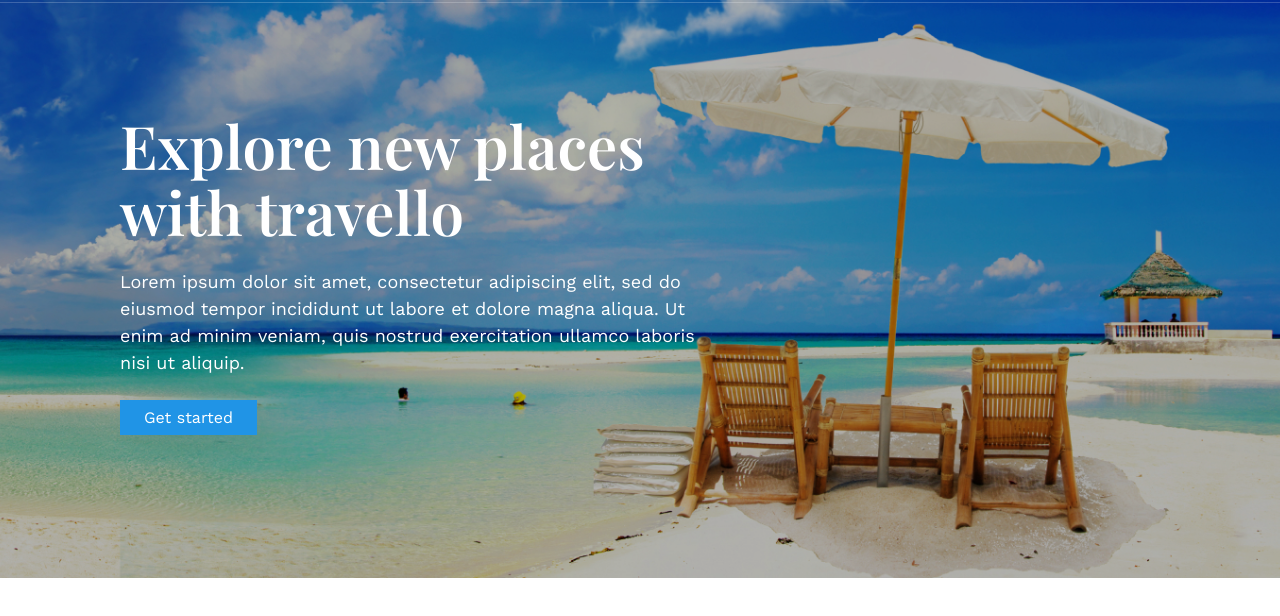
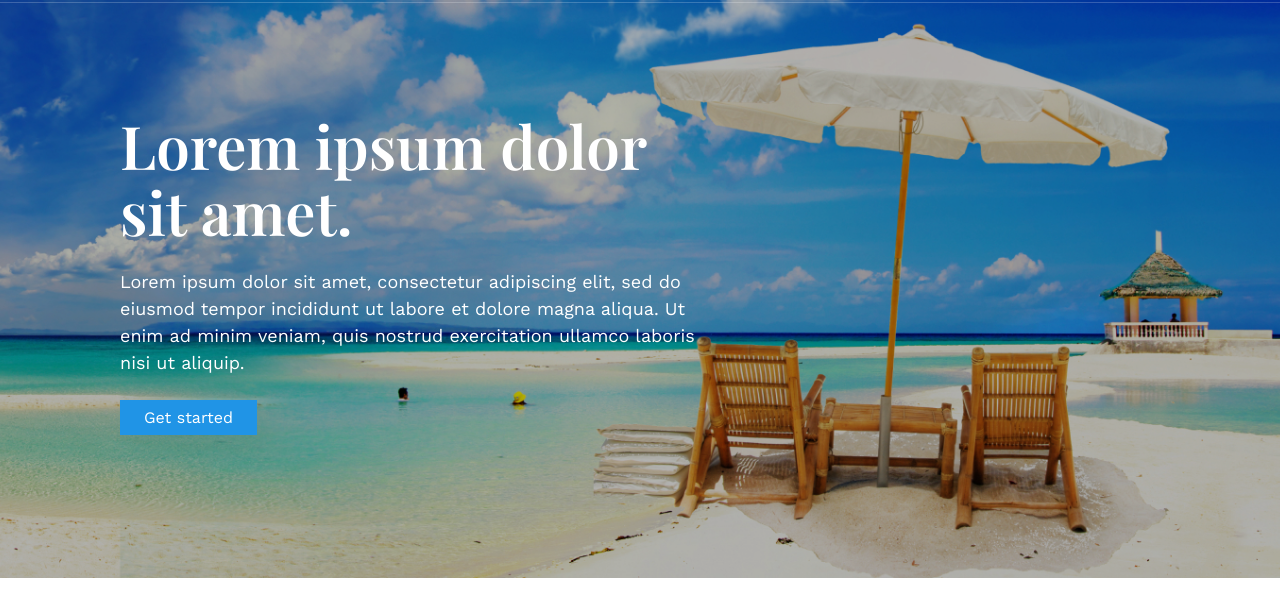
Before and after one commit to davitlaperishvili/Travello, a plain HTML site: page index.html in a window 1280 px wide. Shown: the part 82-698 px from the top of the page. Drawn offline with nearby package versions, Linux system fonts and the light colour scheme.

Commit message:
site main title is changed

```diff
--- a/index.html
+++ b/index.html
@@ -15,9 +15,6 @@
     <title>Travello</title>
 </head>
 <body>
-
-
-
 
     <header class="main_header">
         <div class="logo">
@@ -53,7 +50,7 @@
             <img src="assets/images/hero.jpg" alt="Travello">
         </figure>
         <div class="hero_content">
-            <h1 class="page_title">Explore new places<br> with travello</h1>
+            <h1 class="page_title">Lorem ipsum dolor <br> sit amet.</h1>
             <p class="page_subtitle">Lorem ipsum dolor sit amet, consectetur adipiscing elit, sed do eiusmod tempor incididunt ut labore et dolore magna aliqua. Ut enim ad minim veniam, quis nostrud exercitation ullamco laboris nisi ut aliquip.</p>
             <div class="theme_button">
                 <a href="#">Get started</a>
```
